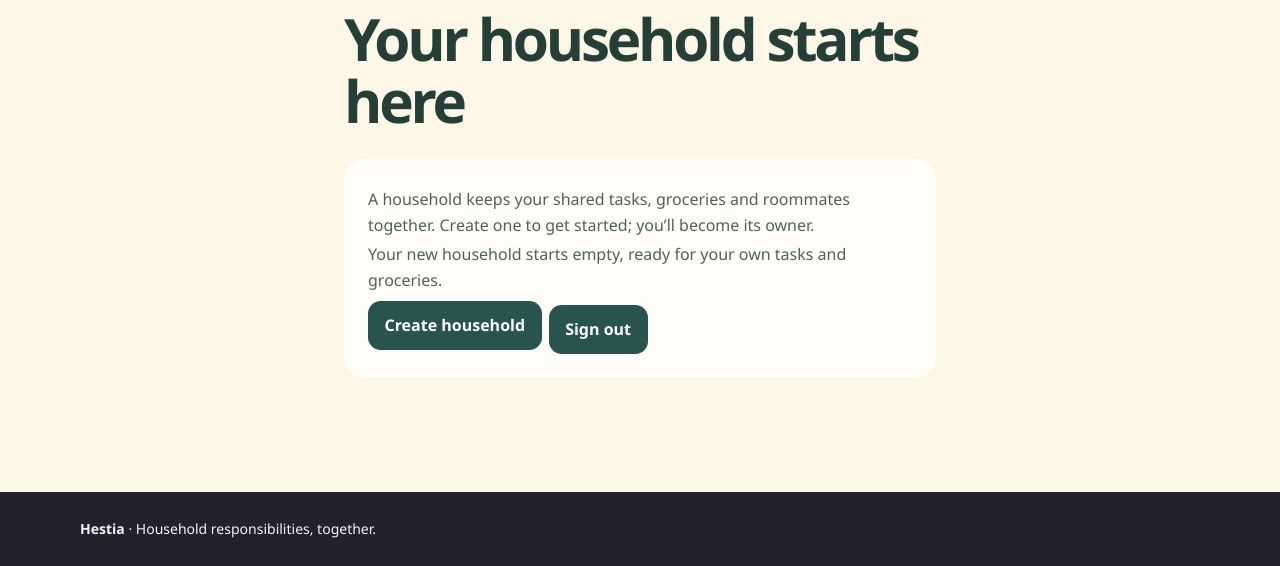
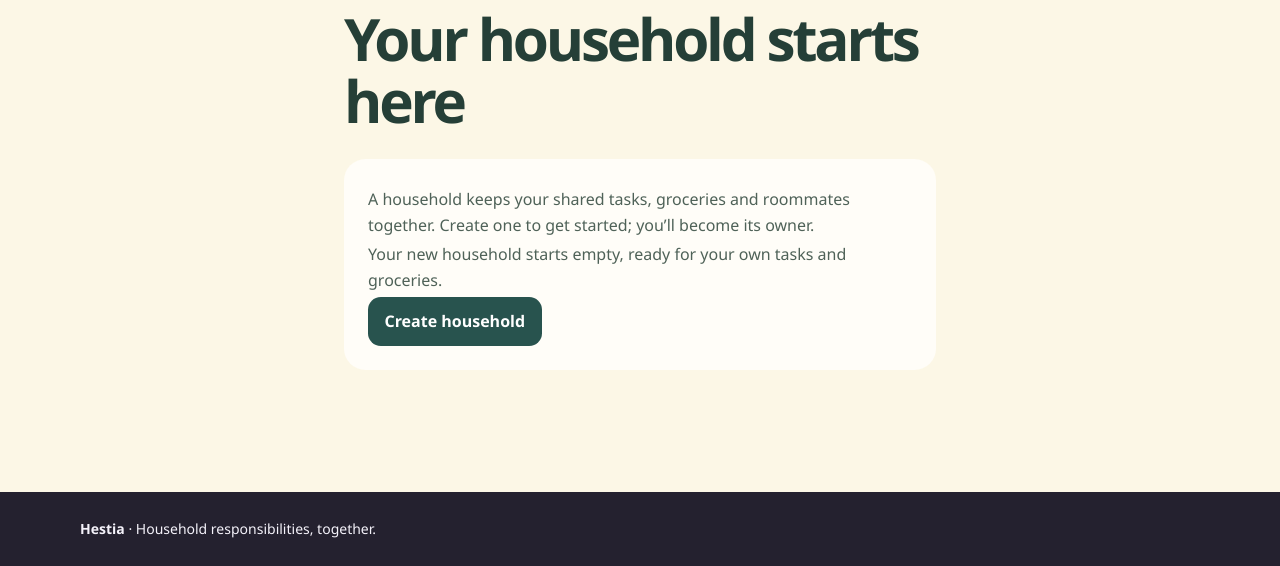
Before and after one commit to HestiaaAI/12_HestiaaAI, a Django app: page /households/onboarding/ in a window 1280 px wide. Shown: the part 234-800 px from the top of the page. Run offline with Django 5.2, Linux system fonts and the light colour scheme; the visitor is signed in with stand-in values (Sample User, id 1); data comes from the database, SQL or seed files in the repository.

Commit message:
fix(households): remove duplicate onboarding sign out

```diff
--- a/templates/households/onboarding.html
+++ b/templates/households/onboarding.html
@@ -6,8 +6,7 @@
     <div class="demo-panel">
         <p>A household keeps your shared tasks, groceries and roommates together. Create one to get started; you’ll become its owner.</p>
         <p>Your new household starts empty, ready for your own tasks and groceries.</p>
-        <div class="demo-actions"><a class="demo-button" href="{% url 'households:create' %}">Create household</a>
-        <form method="post" action="{% url 'accounts:logout' %}">{% csrf_token %}<button class="demo-button demo-secondary" type="submit">Sign out</button></form></div>
+        <div class="demo-actions"><a class="demo-button" href="{% url 'households:create' %}">Create household</a></div>
     </div>
 </section>
 {% endblock %}
```
